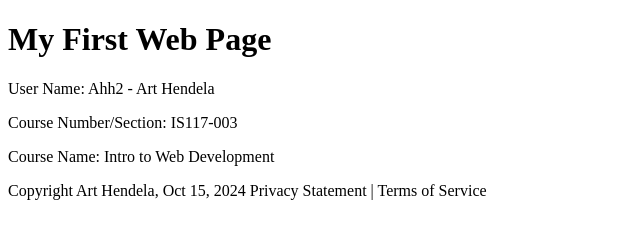
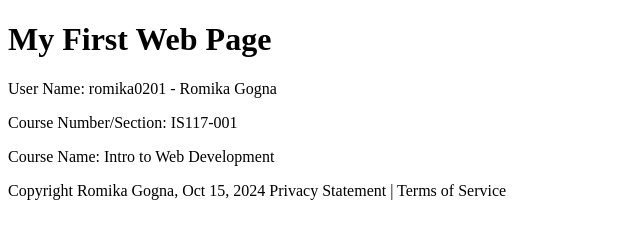
Before and after one commit to romika0201/A04-1, a plain HTML site: page my-first-web-page.html in a window 1280 px wide. Shown: the whole page, without its empty margins (0-640 px from the left). Drawn offline with Linux system fonts and the light colour scheme.

Commit message:
Update my-first-web-page.html

```diff
--- a/my-first-web-page.html
+++ b/my-first-web-page.html
@@ -6,9 +6,9 @@
 </head>
 <body>
 <h1>My First Web Page </h1>
-<p>User Name: Ahh2 - Art Hendela </p>
-<p>Course Number/Section: IS117-003 </p>
+<p>User Name: romika0201 - Romika Gogna </p>
+<p>Course Number/Section: IS117-001 </p>
 <p> Course Name: Intro to Web Development </p>
-<p>Copyright Art Hendela, Oct 15, 2024  Privacy Statement | Terms of Service </p>
+<p>Copyright Romika Gogna, Oct 15, 2024  Privacy Statement | Terms of Service </p>
 </body>
 </html>
```
